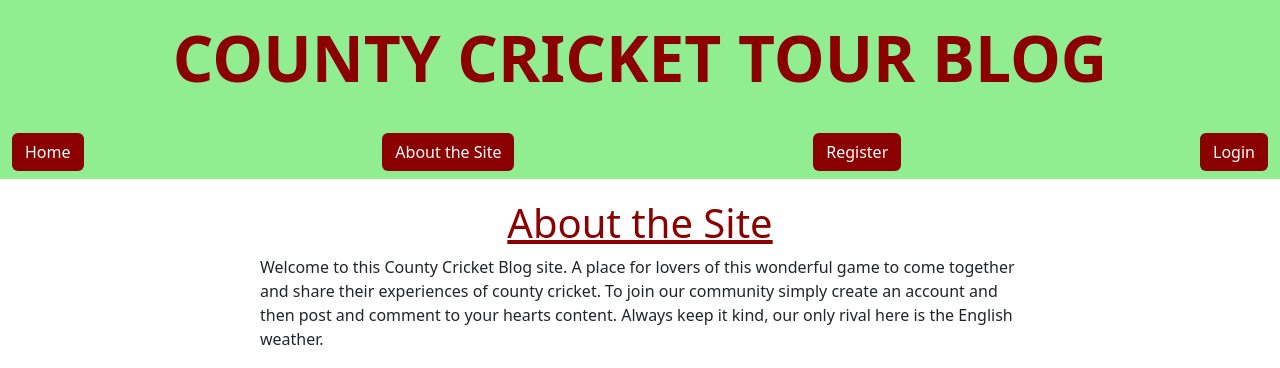
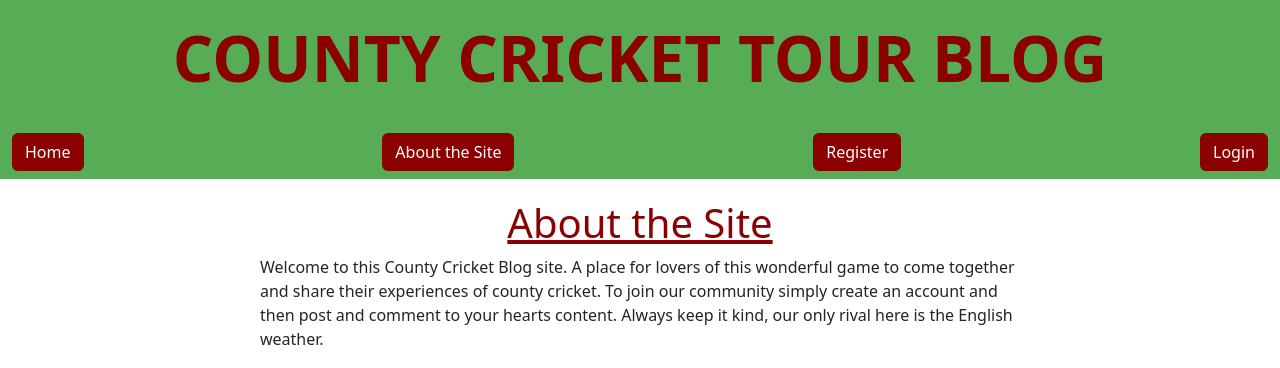
Before and after one commit to jambardev/County-Cricket-Tour-Blog, a Django app: page /about/ in a window 1280 px wide. Shown: the top 368 px of the page. Run offline with Django 4.2, Linux system fonts and the light colour scheme; some libraries are stand-ins or nearby versions.

Commit message:
Slight colour change to header and nav bar

```diff
--- a/static/css/style.css
+++ b/static/css/style.css
@@ -5,7 +5,7 @@
 }
 
 .title-banner {
-    background-color: #90EE90;
+    background-color: #56ad56;
     padding: 20px;
     text-align: center;
     position: relative;
@@ -26,7 +26,7 @@
 }
 
 .nav-bg {
-    background-color: #90EE90;
+    background-color: #56ad56;
 }
 
 .nav-btn {
@@ -35,7 +35,7 @@
 }
 
 .footer-bg {
-    background-color: #90EE90;
+    background-color: #56ad56;
 }
 
 .footer-text {
```
Also changed, not shown: db.sqlite3, 1 other file.
